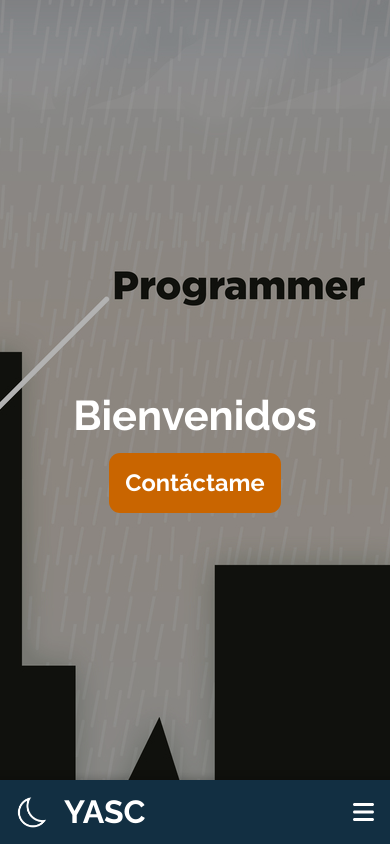
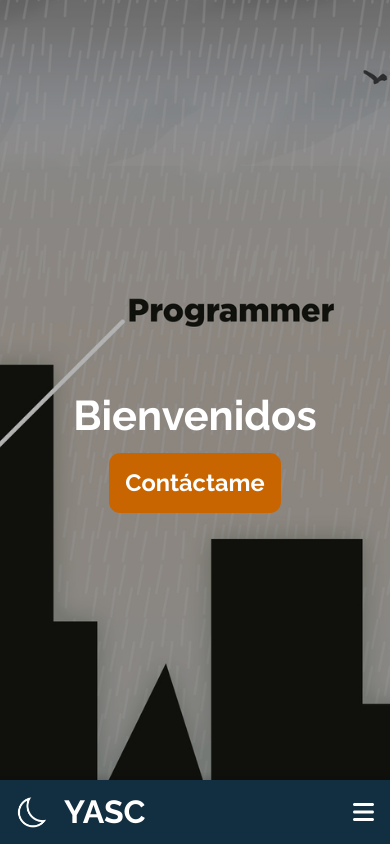
Before and after one commit to yhil-mar/My-Portfolio, a React (Vite) app: page / in a window 390 px wide. Shown: the top 844 px of the page. Built offline with nearby package versions, Linux system fonts and the light colour scheme.

Commit message:
fix and try landing

```diff
--- a/src/components/LandingSection/LandingSection.module.css
+++ b/src/components/LandingSection/LandingSection.module.css
@@ -11,9 +11,10 @@
     background-size: cover;
     background-repeat: no-repeat;
     background-position: center;
-    background-attachment: fixed;
+    /* background-attachment: fixed; */
 
     width: 100%;
+    height: 100vh;
 
     cursor: default;
 
@@ -107,6 +108,6 @@
 
 @media screen and (max-width: 700px) {
     .landingContainer {
-        background-size: auto;
+        background-size: auto 900px;
     }
 }
```
